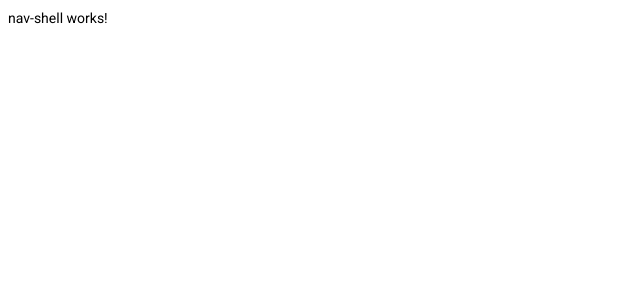
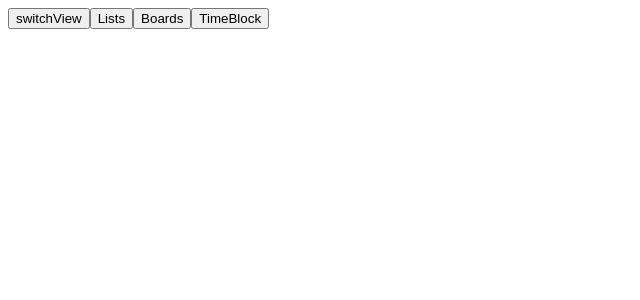
Before and after one commit to dev-mDavid/switchView, an Angular app: page / in a window 1280 px wide. Shown: the top 300 px of the page, without its empty margins (0-640 px from the left). Built offline with nearby package versions, Linux system fonts and the light colour scheme.

Commit message:
feat: wireframe header nav

```diff
--- a/src/app/nav-shell/nav-shell.component.html
+++ b/src/app/nav-shell/nav-shell.component.html
@@ -1 +1,7 @@
-<p>nav-shell works!</p>
+
+<div class="toolbar">
+  <button mat-stroked-button color="primary">switchView</button>
+  <button mat-stroked-button color="primary">Lists</button>
+  <button mat-stroked-button color="primary">Boards</button>
+  <button mat-stroked-button color="primary">TimeBlock</button>
+</div>
```
